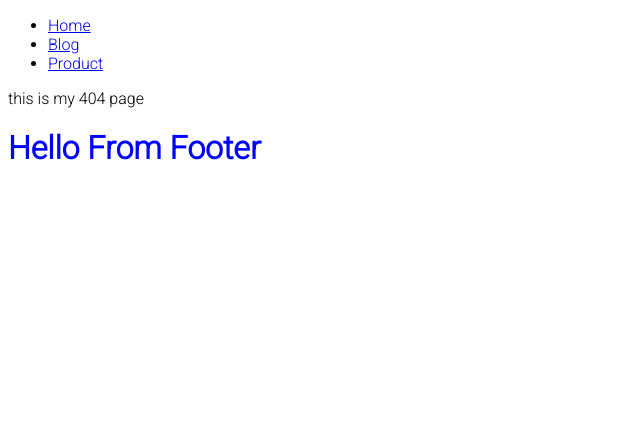
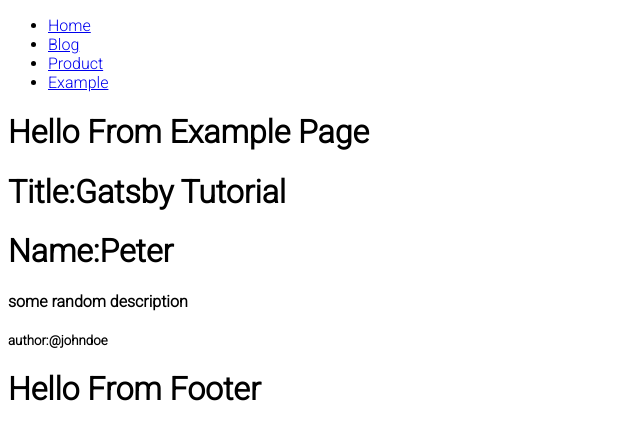
Before and after one commit to Gabriel-Andy/learn-gatsby-from-sractch, a Gatsby site: page /example in a window 1280 px wide. Before the commit this address had no page. Shown: the whole page, without its empty margins (0-640 px from the left). Built offline with nearby package versions, Linux system fonts and the light colour scheme; Gatsby itself is replaced by a stand-in of ours.

Commit message:
I learn about query

```diff
--- a/gatsby-config.js
+++ b/gatsby-config.js
@@ -5,6 +5,13 @@
  */
 
 module.exports = {
+  siteMetadata:{
+    title:"Gatsby Tutorial",
+    description:"some random description",
+    author:"@johndoe",
+    data:["item1","item2"],
+    person:{name:"peter", age:32},
+  },
   /* Your site config here */
-  plugins: [],
+  plugins: [`gatsby-plugin-styled-components`],
 }
--- a/package.json
+++ b/package.json
@@ -14,9 +14,12 @@
     "test": "echo \"Write tests! -> https://gatsby.dev/unit-testing\" && exit 1"
   },
   "dependencies": {
+    "babel-plugin-styled-components": "^1.11.1",
     "gatsby": "^2.24.50",
+    "gatsby-plugin-styled-components": "^3.3.10",
     "react": "^16.12.0",
-    "react-dom": "^16.12.0"
+    "react-dom": "^16.12.0",
+    "styled-components": "^5.1.1"
   },
   "devDependencies": {
     "prettier": "2.1.0"
--- a/src/components/Layout.js
+++ b/src/components/Layout.js
@@ -7,7 +7,8 @@ const Layout = ({ children }) => {
   return (
     <>
       <Navbar />
-      <main> {children} </main> <Footer />
+      <main> {children} </main>
+      <Footer />
     </>
   )
 }
--- a/src/components/Navbar.js
+++ b/src/components/Navbar.js
@@ -13,6 +13,9 @@ const Navbar = () => {
         <li>
           <Link to="/product/">Product</Link>
         </li>
+        <li>
+          <Link to="/example/">Example</Link>
+        </li>
       </ul>
     </nav>
   )
--- a/src/components/layout.css
+++ b/src/components/layout.css
@@ -1,21 +1,19 @@
-@import url('https://fonts.googleapis.com/css2?family=Roboto:wght@300&display=swap');
+@import url("https://fonts.googleapis.com/css2?family=Roboto:wght@300&display=swap");
 
 body {
-    font-family: 'Roboto',
-        sans-serif;
+  font-family: "Roboto", sans-serif;
 }
 
 h1 {
-    color: blue;
-    text-transform: capitalize;
+  text-transform: capitalize;
 }
 
 .product-text {
-    color: red;
-    line-height: .5;
+  color: red;
+  line-height: 0.5;
 }
 
 .blog-text {
-    color: blue;
-    line-height: .8;
+  color: blue;
+  line-height: 0.8;
 }
--- /dev/null
+++ b/src/examples/Header.js
@@ -0,0 +1,39 @@
+import React from "react"
+import { useStaticQuery, graphql } from "gatsby"
+const getData = graphql`
+  {
+    site(siteMetadata: {}) {
+      info:siteMetadata {
+        author
+        data
+        description
+        person {
+          age
+          name
+        }
+        title
+      }
+    }
+  }
+`
+const Header = () => {
+  const {
+    site: {
+      info: {
+        title,
+        person: { name },
+      },
+    },
+  } = useStaticQuery(getData)
+
+  return (
+    <div>
+      {/* <h1>title:data.site.info.title</h1>
+      <h1>name:title:data.site.info.person.name</h1> */}
+      <h1>title:{title}</h1>
+      <h1>name:{name}</h1>
+    </div>
+  )
+}
+
+export default Header
--- /dev/null
+++ b/src/examples/HeaderStatic.js
@@ -0,0 +1,26 @@
+import React from "react"
+import { StaticQuery, graphql } from "gatsby"
+
+const ComponentName = () => (
+  <StaticQuery
+    query={graphql`
+      {
+        site(siteMetadata: {}) {
+          info: siteMetadata {
+            data
+            author
+            description
+            title
+            person {
+              age
+              name
+            }
+          }
+        }
+      }
+    `}
+    render={data => <h4>{data.site.info.description}</h4>}
+  ></StaticQuery>
+)
+
+export default ComponentName
--- /dev/null
+++ b/src/pages/example.js
@@ -0,0 +1,39 @@
+import React from "react"
+import Header from "../examples/Header"
+import HeaderStatic from "../examples/HeaderStatic"
+import Layout from "../components/layout"
+import { graphql } from "gatsby"
+
+const example = ({ data }) => {
+  const {
+    site: {
+      info: { author },
+    },
+  } = data
+  return (
+    <Layout>
+      <h1>hello from example page</h1>
+      <Header />
+      <HeaderStatic />
+      <h5>author:{author}</h5>
+    </Layout>
+  )
+}
+export const data = graphql`
+  query MyQuery {
+    site(siteMetadata: {}) {
+      info: siteMetadata {
+        data
+        author
+        description
+        title
+        person {
+          age
+          name
+        }
+      }
+    }
+  }
+`
+
+export default example
```
Also changed, not shown: src/components/blog.module.css (added, +9 -0 lines), src/components/button.js (added, +7 -0 lines), src/components/product.module.css (added, +9 -0 lines), src/pages/404.js (+2 -6 lines), src/pages/blog.js (+8 -5 lines), src/pages/index.js (+3 -8 lines), src/pages/product.js (+8 -5 lines), 6 other files.
